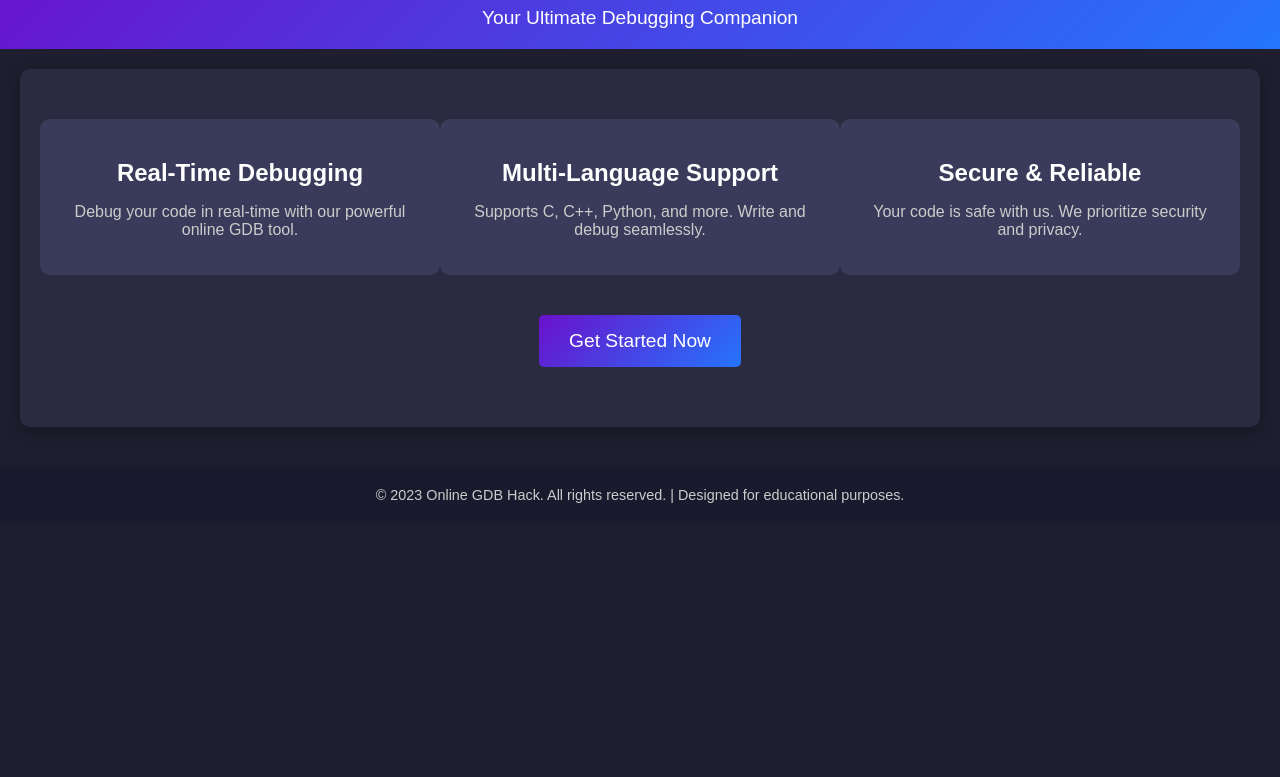
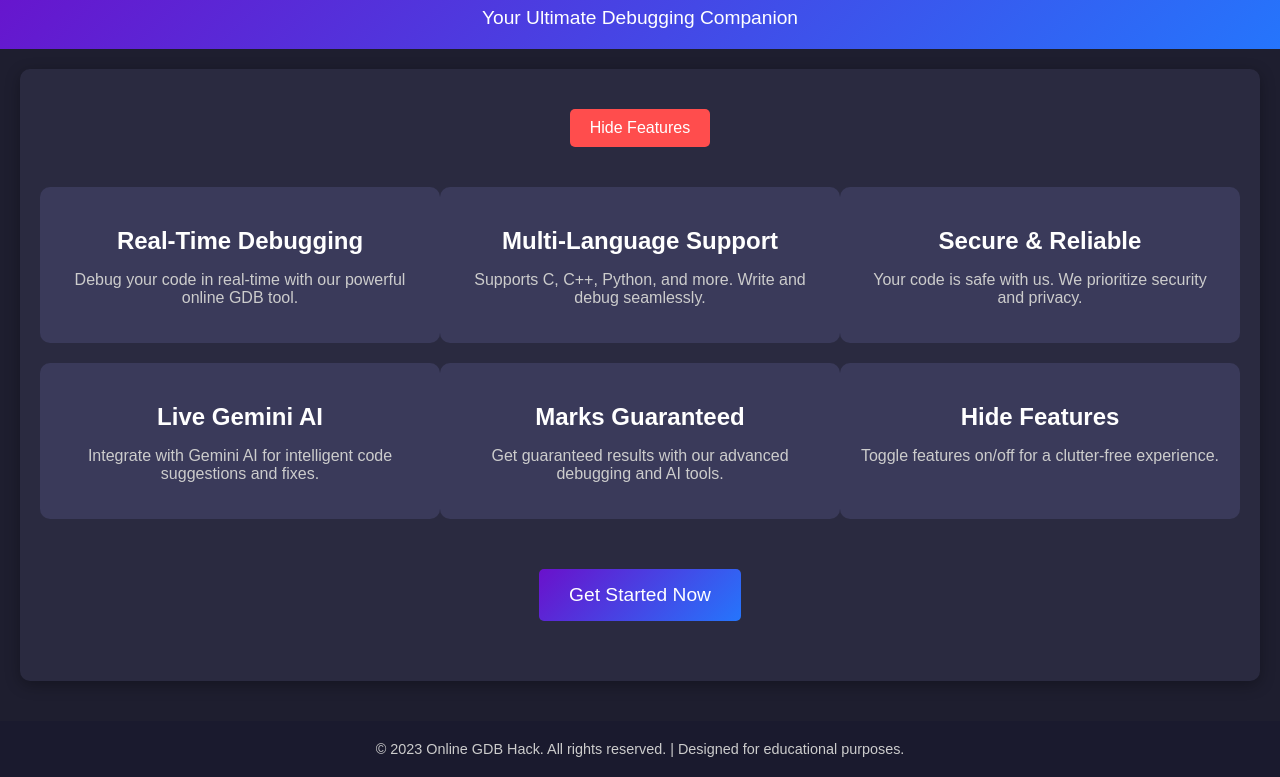
Before and after one commit to DeudaDhodiChatnaBa/DeudaDhodiChatnaBa.github.io, a plain HTML site: page index.html in a window 1280 px wide. Shown: the part 68-845 px from the top of the page. Before the commit the page ends 800 px from the top, so only its background shows below. Drawn offline with Linux system fonts and the light colour scheme.

Commit message:
updated index.html

```diff
--- a/index.html
+++ b/index.html
@@ -37,6 +37,7 @@
       display: flex;
       justify-content: space-around;
       margin-top: 30px;
+      flex-wrap: wrap;
     }
     .feature {
       text-align: center;
@@ -45,6 +46,7 @@
       background-color: #3a3a5a;
       border-radius: 10px;
       transition: transform 0.3s ease;
+      margin: 10px 0;
     }
     .feature:hover {
       transform: translateY(-10px);
@@ -85,6 +87,26 @@
       font-size: 0.9rem;
       color: #cccccc;
     }
+    .toggle-features {
+      text-align: center;
+      margin: 20px 0;
+    }
+    .toggle-features button {
+      padding: 10px 20px;
+      font-size: 1rem;
+      background-color: #ff4d4d;
+      color: #ffffff;
+      border: none;
+      border-radius: 5px;
+      cursor: pointer;
+      transition: background 0.3s ease;
+    }
+    .toggle-features button:hover {
+      background-color: #ff1a1a;
+    }
+    .hidden {
+      display: none;
+    }
   </style>
 </head>
 <body>
@@ -93,7 +115,10 @@
     <p>Your Ultimate Debugging Companion</p>
   </header>
   <div class="container">
-    <div class="features">
+    <div class="toggle-features">
+      <button onclick="toggleFeatures()">Hide Features</button>
+    </div>
+    <div class="features" id="features">
       <div class="feature">
         <h2>Real-Time Debugging</h2>
         <p>Debug your code in real-time with our powerful online GDB tool.</p>
@@ -106,6 +131,18 @@
         <h2>Secure & Reliable</h2>
         <p>Your code is safe with us. We prioritize security and privacy.</p>
       </div>
+      <div class="feature">
+        <h2>Live Gemini AI</h2>
+        <p>Integrate with Gemini AI for intelligent code suggestions and fixes.</p>
+      </div>
+      <div class="feature">
+        <h2>Marks Guaranteed</h2>
+        <p>Get guaranteed results with our advanced debugging and AI tools.</p>
+      </div>
+      <div class="feature">
+        <h2>Hide Features</h2>
+        <p>Toggle features on/off for a clutter-free experience.</p>
+      </div>
     </div>
     <div class="cta">
       <button onclick="window.location.href='#get-started'">Get Started Now</button>
@@ -114,5 +151,19 @@
   <footer>
     <p>&copy; 2023 Online GDB Hack. All rights reserved. | Designed for educational purposes.</p>
   </footer>
+
+  <script>
+    function toggleFeatures() {
+      const featuresSection = document.getElementById('features');
+      const toggleButton = document.querySelector('.toggle-features button');
+      if (featuresSection.classList.contains('hidden')) {
+        featuresSection.classList.remove('hidden');
+        toggleButton.textContent = 'Hide Features';
+      } else {
+        featuresSection.classList.add('hidden');
+        toggleButton.textContent = 'Show Features';
+      }
+    }
+  </script>
 </body>
 </html>
```
